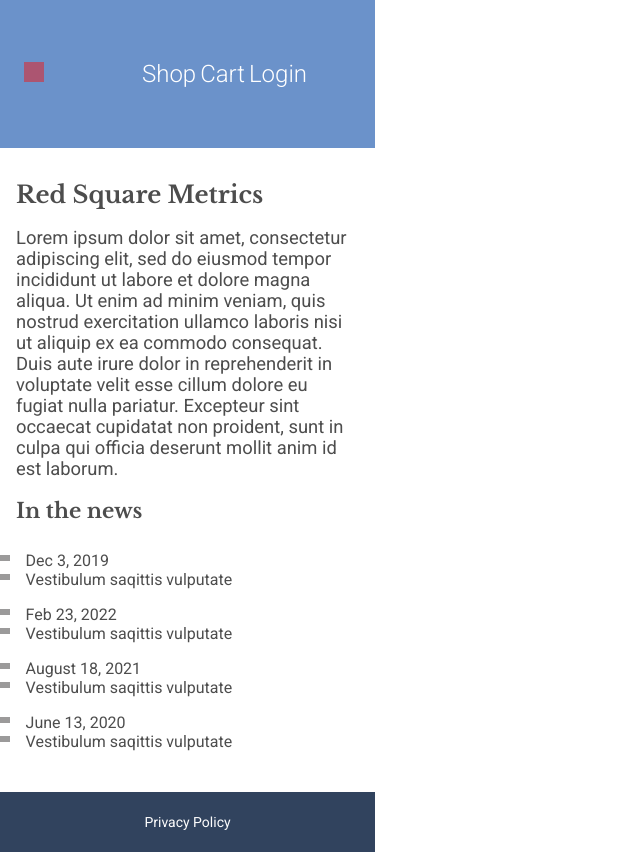
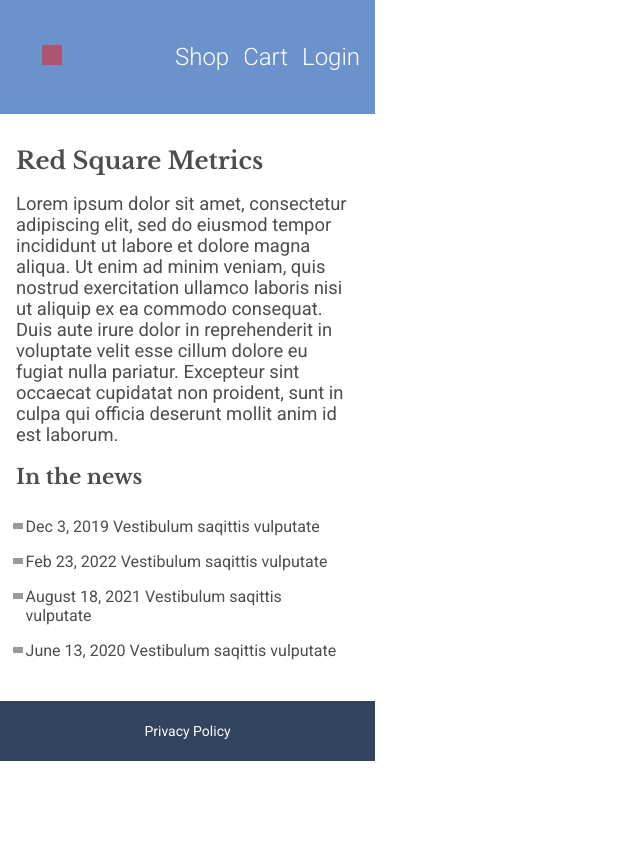
Before and after one commit to christinab980/Curriculum-, a plain HTML site: page RedSquareMetrics/index.html in a window 1280 px wide. Shown: the whole page, without its empty margins (0-640 px from the left). After the commit the page ends 800 px from the top, so only its background shows below. Drawn offline with nearby package versions, Linux system fonts and the light colour scheme; files whose address does not match are found by name.

Commit message:
updating CSS positioning and HTML document for RedSquareMetrics

```diff
--- a/RedSquareMetrics/index.html
+++ b/RedSquareMetrics/index.html
@@ -29,28 +29,28 @@
       <h2> In the news </h2>
       <ul>
         <li>
-            <ul class="news">
-             <li class="headline">Dec 3, 2019 </li>
-             <li class="tagline">Vestibulum saqittis vulputate</li>
-            </ul>
+            <div class="news">
+             <span class="headline">Dec 3, 2019 </span>
+             <span class="tagline">Vestibulum saqittis vulputate</span>
+            </div>
         </li>
         <li>
-            <ul class="news">
-            <li class="headline">Feb 23, 2022 </li>
-            <li class='tagline'>Vestibulum saqittis vulputate</li>
-           </ul>
+            <div class="news">
+            <span class="headline">Feb 23, 2022 </span>
+            <span class='tagline'>Vestibulum saqittis vulputate</span>
+            </div>
         </li>
         <li>
-            <ul class="news">
-            <li class="headline">August 18, 2021 </li>
-            <li class="tagline">Vestibulum saqittis vulputate</li>
-            </ul>
+            <div class="news">
+            <span class="headline">August 18, 2021 </span>
+            <span class="tagline">Vestibulum saqittis vulputate</span>
+            </div>
         </li>
         <li>
-            <ul class="news">
-             <li class="headline">June 13, 2020 </li>
-             <li class="tagline">Vestibulum saqittis vulputate</li>
-            </ul>
+            <div class="news">
+             <span class="headline">June 13, 2020 </span>
+             <span class="tagline">Vestibulum saqittis vulputate</span>
+            </div>
         </li>
       </ul>
 
--- a/RedSquareMetrics/style.css
+++ b/RedSquareMetrics/style.css
@@ -17,13 +17,13 @@ header {
 }
 
 nav {
-    padding: 22px 0;
+    padding: 12px 10px;
+    text-align: right;
 }
 
 .navs {
     display: inline-block;
-    padding: 22px 0;
-    text-align: right;
+    padding: 15px 0;
 }
 
 .navs li {
@@ -33,6 +33,7 @@ nav {
     color:white;
     font-family: 'Roboto', sans-serif;
     font-weight: 300;
+    padding: 5px;
 }
 
 .icon {
@@ -40,7 +41,7 @@ nav {
     display: inline-block;
     height:20px;
     width: 20px;
-    margin: 0 94px 0 24px;
+    margin: 0 104px 0 24px;
     opacity: 50%;
 }
 
@@ -79,20 +80,17 @@ ul {
 
 .news {
     padding: .5rem;
-
-}
-.news li {
-  position: relative;
+    position: relative;
 }
 
-.news li:before {
+.headline::before {
     background-color:#9B9A9A;
     height: 6px;
-    width: 20px;
+    width: 10px;
     content: '';
     position: absolute;
-    top: 4px;
-    left: -36px;
+    top: 14px;
+    left: -5px;
 
 }
 
```
